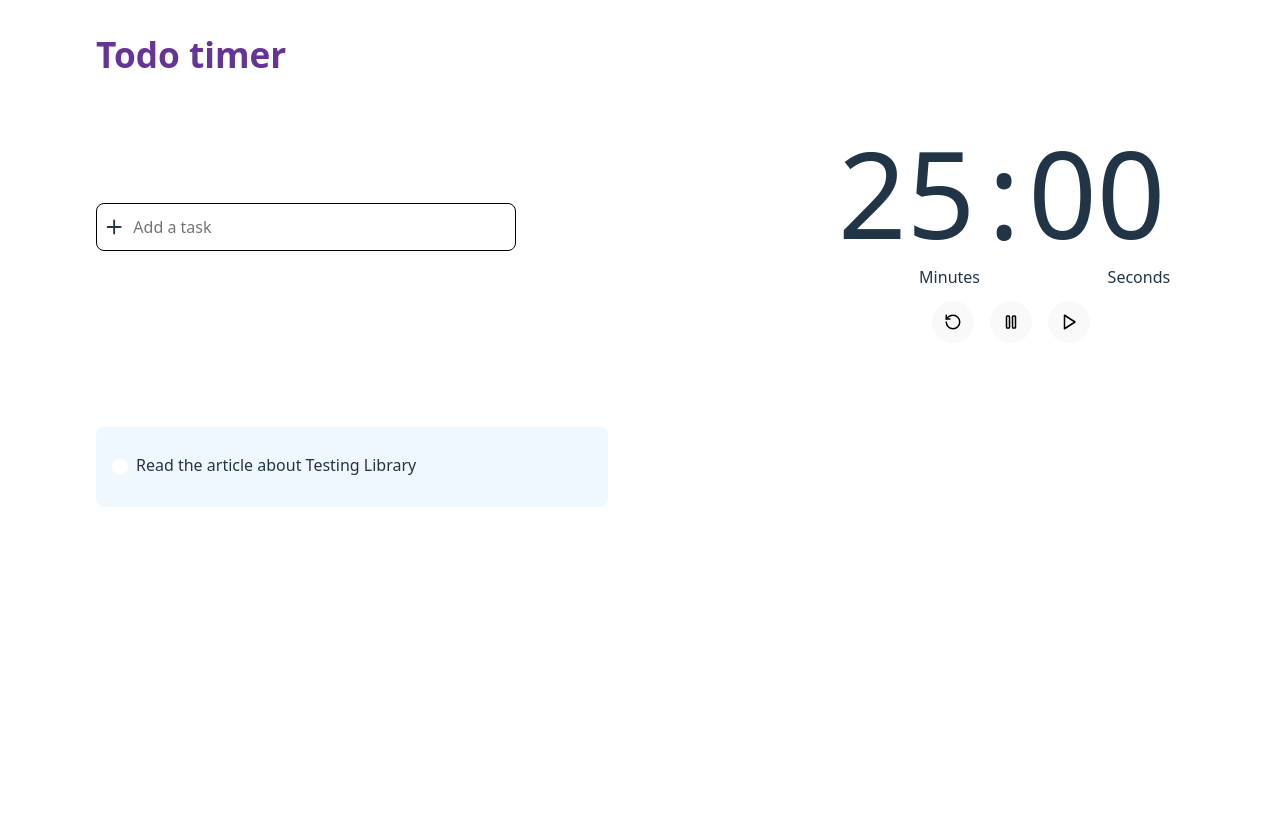
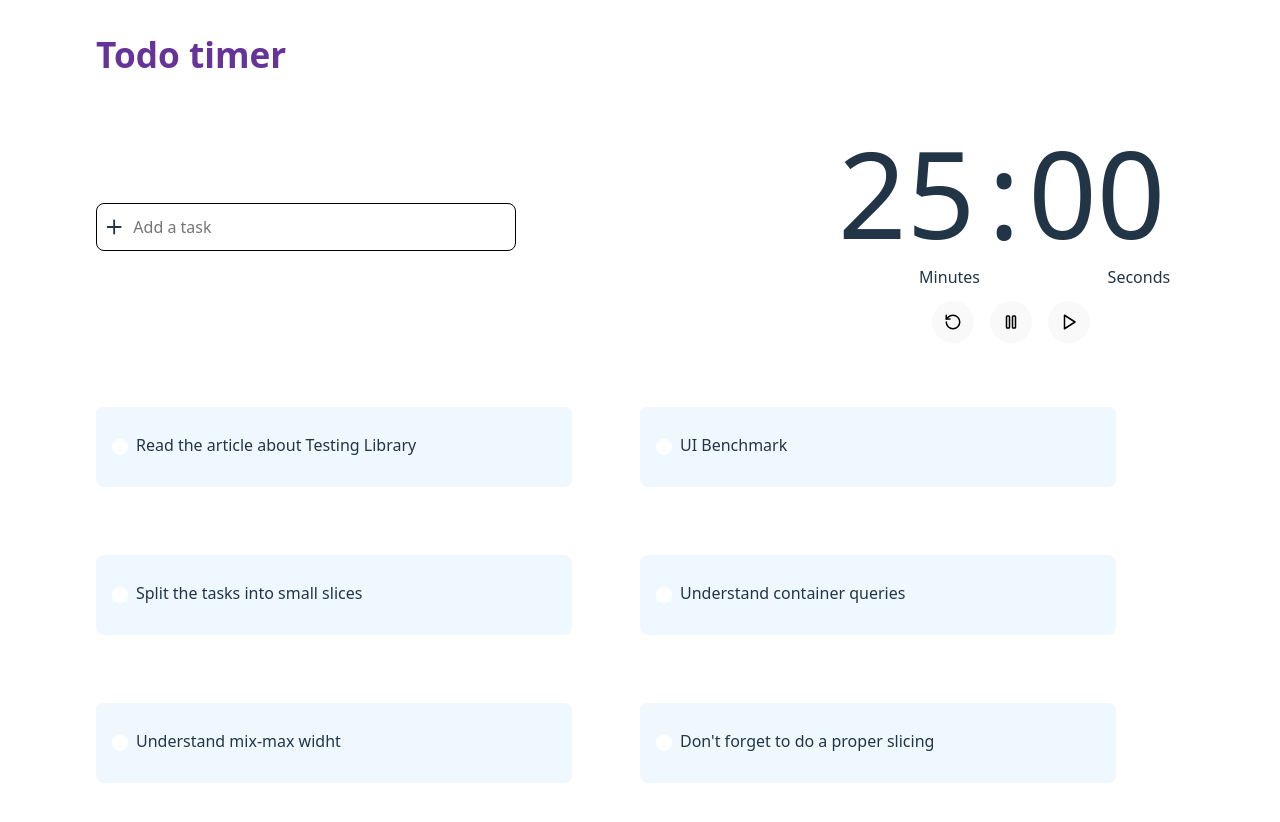
Before and after one commit to meegido/todo-timer, a React (Vite) app: page / in a window 1280 px wide. Shown: the top 822 px of the page. Before the commit the page ends 800 px from the top, so only its background shows below. Built offline with nearby package versions, Linux system fonts and the light colour scheme.

Commit message:
moved the todo items iteration to the todo list

```diff
--- a/src/components/todo-item/todo-item.module.css
+++ b/src/components/todo-item/todo-item.module.css
@@ -12,12 +12,25 @@
   display: flex;
   align-items: center;
   gap: 8px;
-
+  flex: 1 1 calc(33.333% - 16px);
+  min-width: 324px;
+  max-width: 494px;
   width: 100%;
   height: 80px;
   background: aliceblue;
   padding: 2rem 1rem;
   border-radius: 8px;
+
+  @media (min-width: 1200px) {
+    min-width: 456px;
+    /* max-width: 512px; */
+    max-width: 476px;
+  }
+
+  @media (min-width: 1920px) {
+    min-width: 456px;
+    max-width: 512px;
+  }
 }
 
 .card__green {
--- a/src/components/todo-list/todo-list.module.css
+++ b/src/components/todo-list/todo-list.module.css
@@ -1,15 +1,13 @@
-.card__wrapper {
+.list__wrapper {
   display: flex;
-  justify-content: center;
-  align-items: center;
-  flex: 1 1 calc(33.333% - 16px);
-  min-width: 324px;
-  max-width: 494px;
+  flex-direction: column;
+  gap: 68px;
+  padding: 4em 0;
+  max-width: var(--container-width);
   width: 100%;
-  height: 120px;
 
-  @media (min-width: 1200px) {
-    min-width: 456px;
-    max-width: 512px;
+  @media (min-width: 768px) {
+    flex-direction: row;
+    flex-wrap: wrap;
   }
 }
--- a/src/components/todo-list/todo-list.tsx
+++ b/src/components/todo-list/todo-list.tsx
@@ -5,10 +5,11 @@ import TimerContext from '../../context/timer-context';
 import React from 'react';
 
 interface TodoListProps {
-  todo: Todo;
+  todos: Todo[];
   onUpdateTodo: (id: string, handleUpdateTodo: Todo) => void;
 }
-const TodoList = ({ todo, onUpdateTodo }: TodoListProps) => {
+
+const TodoList = ({ todos, onUpdateTodo }: TodoListProps) => {
   const [activeTodo, setActiveTodo] = React.useState<string>('0');
 
   const timerContext = React.useContext(TimerContext);
@@ -23,8 +24,10 @@ const TodoList = ({ todo, onUpdateTodo }: TodoListProps) => {
   } = timerContext;
 
   return (
-    <article className={styles.card__wrapper}>
+    <article className={styles.list__wrapper}>
+      {todos.map((todo) => (
         <TodoItem
+          key={todo.id}
           todo={todo}
           onUpdateTodo={onUpdateTodo}
           onHandlePlay={handlePlayCountdown}
@@ -36,6 +39,7 @@ const TodoList = ({ todo, onUpdateTodo }: TodoListProps) => {
           isCountdownActive={isCountdownActive}
           isCountdownPaused={isCountdownPaused}
         />
+      ))}
     </article>
   );
 };
--- a/src/todo-timer.module.css
+++ b/src/todo-timer.module.css
@@ -4,20 +4,6 @@ main {
   height: 100vh;
 
   width: var(--container-width);
-}
-
-.list__wrapper {
-  display: flex;
-  flex-direction: column;
-  gap: 68px;
-  padding: 4em 0;
-  max-width: var(--container-width);
-  width: 100%;
-
-  @media (min-width: 768px) {
-    flex-direction: row;
-    flex-wrap: wrap;
-  }
 }
 
 .todo__timer__wrapper {
--- a/src/todo-timer.tsx
+++ b/src/todo-timer.tsx
@@ -12,11 +12,11 @@ export interface Todo {
 
 const data = [
   { title: 'Read the article about Testing Library', id: 'i234234' },
-  // { title: 'UI Benchmark', id: '3w4hkljsd' },
-  // { title: 'Split the tasks into small slices', id: '3549349348' },
-  // { title: 'Understand container queries', id: 'i2¡3453244234' },
-  // { title: 'Understand mix-max widht', id: '30909w4hkljsd' },
-  // { title: `Don't forget to do a proper slicing`, id: '35493493432238' },
+  { title: 'UI Benchmark', id: '3w4hkljsd' },
+  { title: 'Split the tasks into small slices', id: '3549349348' },
+  { title: 'Understand container queries', id: 'i2¡3453244234' },
+  { title: 'Understand mix-max widht', id: '30909w4hkljsd' },
+  { title: `Don't forget to do a proper slicing`, id: '35493493432238' },
 ];
 
 function TodoTimer() {
@@ -49,13 +49,7 @@ function TodoTimer() {
         </section>
 
         <section className={styles.list__wrapper}>
-          {todos.map((todo) => (
-            <TodoList
-              key={todo.id}
-              todo={todo}
-              onUpdateTodo={handleUpdateTodo}
-            />
-          ))}
+          <TodoList todos={todos} onUpdateTodo={handleUpdateTodo} />
         </section>
       </TimerProvider>
     </main>
```
Lines whose indentation alone changed are shown as unchanged.
